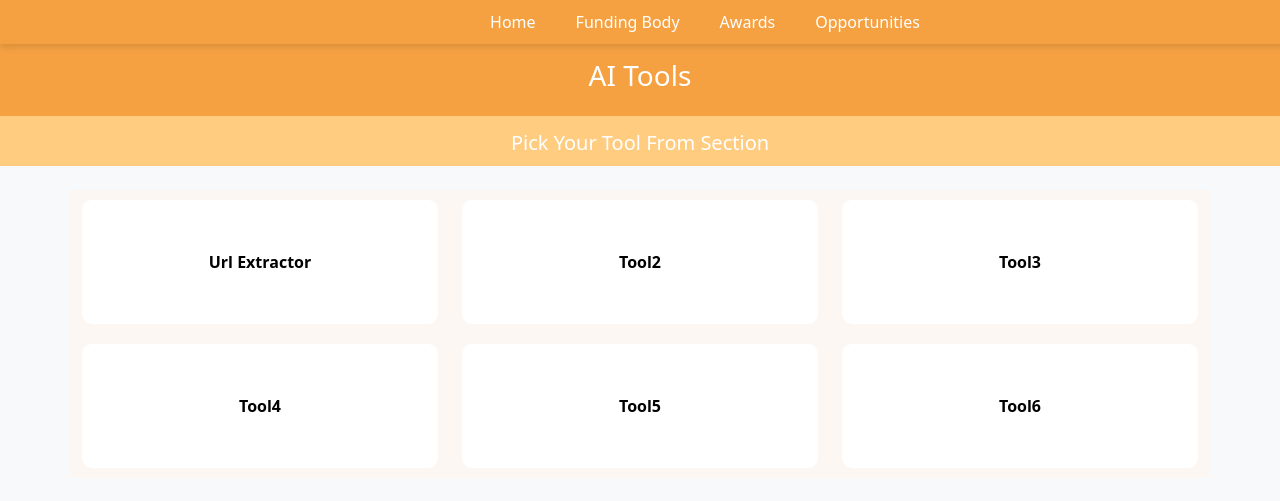
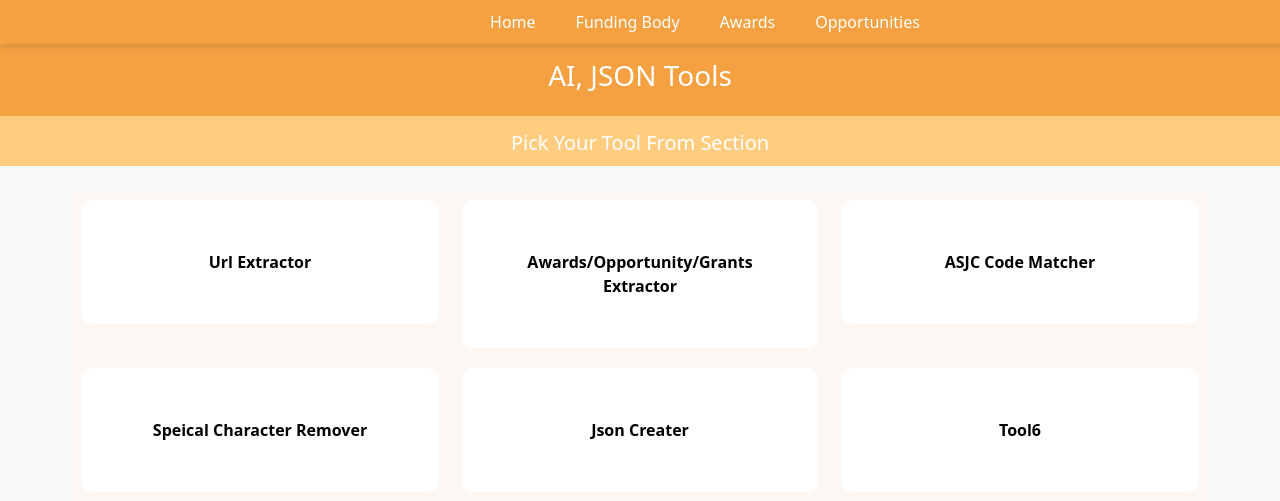
Before and after one commit to anusthachhetri/Elsevier-Project-CMS, a Django app: page /toolbox/ in a window 1280 px wide; the page is wider, and only the part inside the window is pictured. Shown: the top 501 px of that part. Run offline with Django 5.2, Linux system fonts and the light colour scheme.

Commit message:
initial commit

```diff
--- a/json_app/templates/funding_body.html
+++ b/json_app/templates/funding_body.html
@@ -453,7 +453,7 @@
 
                 <div class="action-box">
                     {% comment %} <a href="{{ external_url }}" target="_blank" rel="noopener noreferrer">Data Scraping Tool</a> {% endcomment %}
-                    <a href="{% url 'toolbox' %}"> AI Tools</a>
+                    <a href="{% url 'toolbox' %}"> AI,JSON Tools</a>
                 </div>
 
 
--- a/json_app/templates/toolbox.html
+++ b/json_app/templates/toolbox.html
@@ -53,7 +53,7 @@
 <body>
     {% include 'navbar.html' %}
     <header class="header">
-        <h3>AI Tools</h3>
+        <h3>AI, JSON Tools</h3>
     </header>
 
     <div class="toolbox">
@@ -65,29 +65,30 @@
             <div class="col-md-4">
                 <div class="box">
 
-                     <a href="{{ external_url }}" target="_blank" rel="noopener noreferrer">Url Extractor</a>
+                     {% comment %} <a href="{{ external_url }}" target="_blank" rel="noopener noreferrer">Url Extractor</a>  {% endcomment %}
+                     <a href="{{ external_url_1 }}" target="_blank" rel="noopener noreferrer">Url Extractor</a>
+                    </div>
+            </div>
+            <div class="col-md-4">
+                <div class="box">
+                    <a href="{{ external_url_2 }}" target="_blank" rel="noopener noreferrer">Awards/Opportunity/Grants Extractor</a>
                 </div>
             </div>
             <div class="col-md-4">
                 <div class="box">
-                    <a href="{% url 'qa_checklist' %}">Tool2</a>
-                </div>
-            </div>
-            <div class="col-md-4">
-                <div class="box">
-                    <a href="{% url 'qa_checklist' %}">Tool3</a>
+                    <a href="{{ external_url_3 }}" target="_blank" rel="noopener noreferrer">ASJC Code Matcher</a>
                 </div>
             </div>
         </div>
         <div class="row">
             <div class="col-md-4">
                 <div class="box">
-                    <a href="{% url 'qa_checklist' %}">Tool4</a>
+                    <a href="{{ external_url_4}}" target="_blank" rel="noopener noreferrer">Speical Character Remover</a>
                 </div>
             </div>
             <div class="col-md-4">
                 <div class="box">
-                    <a href="{% url 'qa_checklist' %}">Tool5</a>
+                    <a href="{% url 'qa_checklist' %}">Json Creater</a>
                 </div>
             </div>
             <div class="col-md-4">
--- a/json_app/views.py
+++ b/json_app/views.py
@@ -48,12 +48,29 @@ def qa_checklist(request):
 ##########################end############################
 
 #######url for toolbox##########
+# def toolbox(request):
+#       # return render(request, 'toolbox.html')
+#       external_url = "http://fa-macmillanlearning.highwire.org:8502/"
+
+
+#       return render(request, 'toolbox.html', {'external_url': external_url})
+#updated code
 def toolbox(request):
-#     # return render(request, 'toolbox.html')
-      external_url = "http://fa-macmillanlearning.highwire.org:8502/"
-
-
-      return render(request, 'toolbox.html', {'external_url': external_url})
+    # External URLs
+    external_url_1 = "http://fa-macmillanlearning.highwire.org:8502/"
+    external_url_2 = "http://fa-macmillanlearning.highwire.org:8501/"
+    external_url_3 =  "http://fa-macmillanlearning.highwire.org:8503/"
+
+    external_url_4 =  "http://fa-macmillanlearning.highwire.org:8504/"
+
+    # Pass these external URLs to the template
+    return render(request, 'toolbox.html', {
+        'external_url_1': external_url_1,
+        'external_url_2': external_url_2,
+        'external_url_3': external_url_3,
+        'external_url_4': external_url_4,
+
+    })
 
 
 
```
Also changed, not shown: 1 other file.
